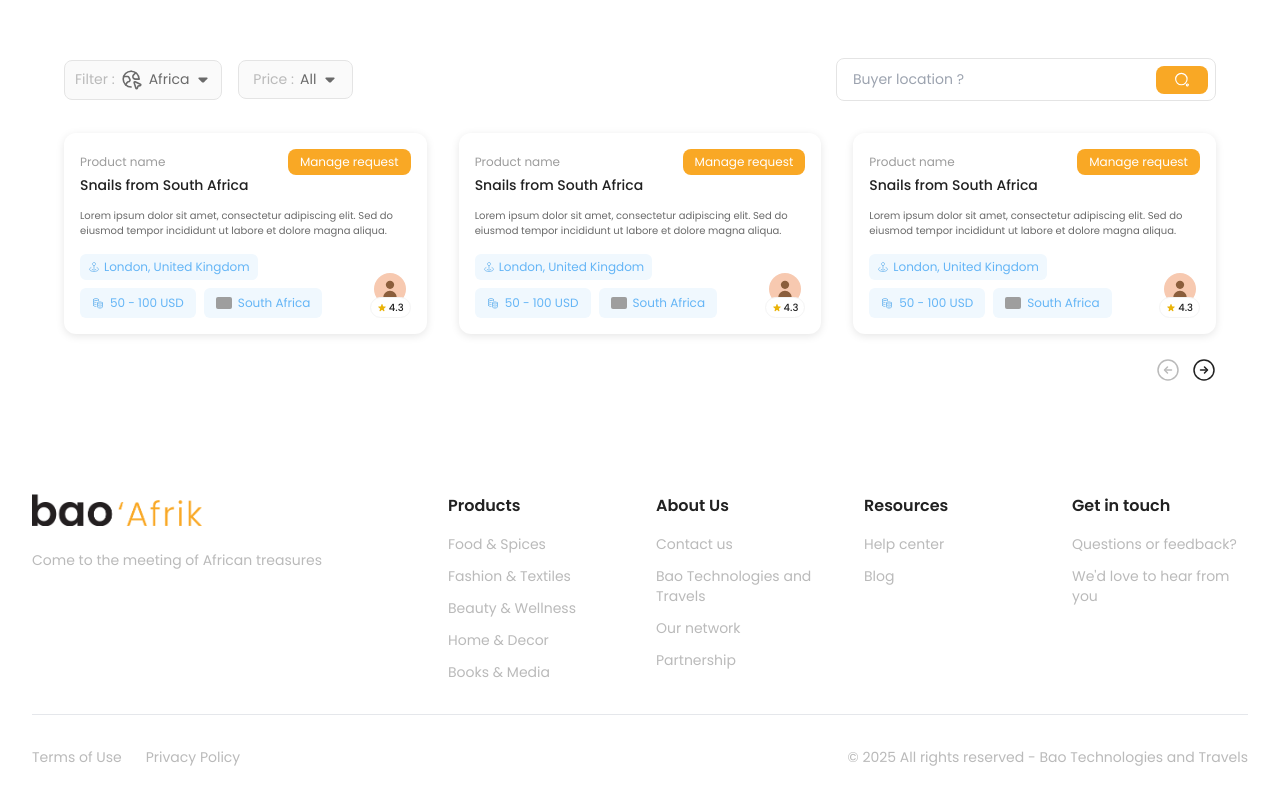
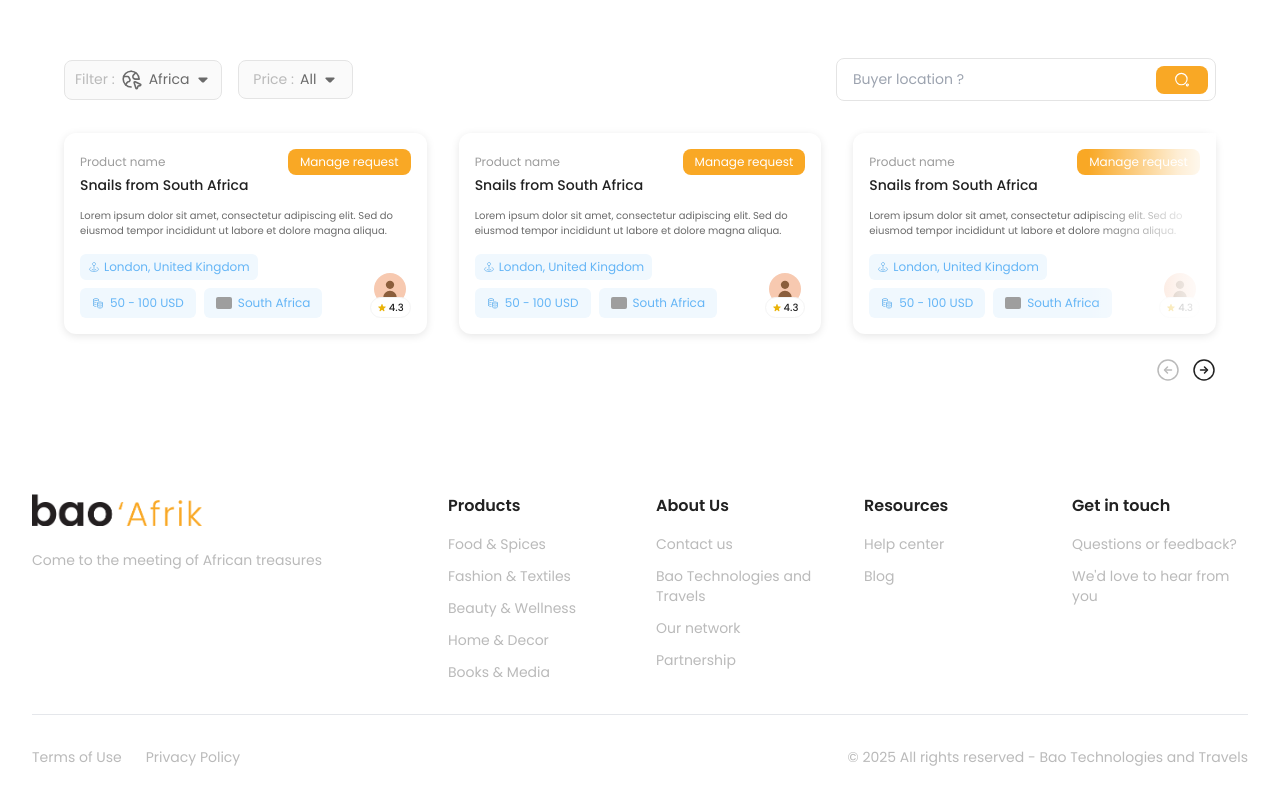
Before and after one commit to Bao-Technologies-and-Travels/BaoAfrik, a React (Create React App) app: page / in a window 1280 px wide. Shown: the part 2000-2805 px from the top of the page. Built offline with nearby package versions, Linux system fonts and the light colour scheme; grey boxes are pictures that could not be loaded; the HTML template or start-up script is replaced by a standard one.

Commit message:
Add fade effect to Home component for enhanced visual appeal. Implemented a gradient overlay on the right side of the Request Cards section to improve user experience and aesthetics.

```diff
--- a/src/pages/Home.tsx
+++ b/src/pages/Home.tsx
@@ -1773,6 +1773,14 @@ const Home: React.FC = () => {
 
           {/* Request Cards Section */}
           <div className="relative">
+            {/* Fade effect on the right */}
+            <div
+              className="absolute top-0 right-0 bottom-0 w-32 pointer-events-none z-10"
+              style={{
+                background: 'linear-gradient(to left, white 0%, rgba(255, 255, 255, 0.8) 30%, transparent 100%)',
+                height: 'calc(100% - 4rem)' // Exclude the navigation arrows height
+              }}
+            />
             <div className="grid grid-cols-1 md:grid-cols-2 lg:grid-cols-3 gap-8 mb-6">
               {[1, 2, 3].map((index) => (
                 <div
```
